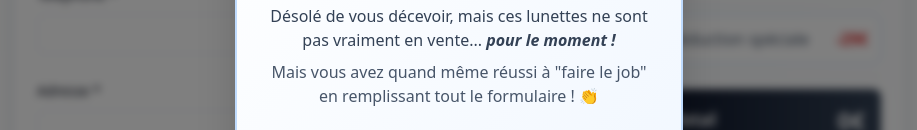
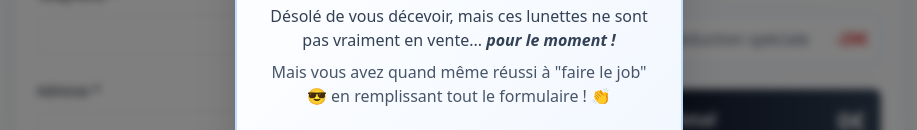
Before and after one commit to Mrtn-Flmt/lunette-tendance, a Next.js app: page /checkout in a window 1280 px wide. Both pictures are taken after a click on the button "Payer maintenant". Shown: the part 656-786 px from the top of the page, without its empty margins (181-1098 px from the left). Built offline with nearby package versions, Linux system fonts and the light colour scheme.

Commit message:
Update CheckoutPage to enhance user feedback with a more engaging message

```diff
--- a/app/checkout/page.tsx
+++ b/app/checkout/page.tsx
@@ -91,7 +91,7 @@ export default function CheckoutPage() {
                   <span className="font-semibold italic"> pour le moment !</span>
                 </p>
                 <p className="text-slate-600 mt-3">
-                  Mais vous avez quand même réussi à "faire le job" en remplissant tout le formulaire ! 👏
+                  Mais vous avez quand même réussi à "faire le job" 😎 en remplissant tout le formulaire ! 👏
                 </p>
               </CardDescription>
             </CardHeader>
```
